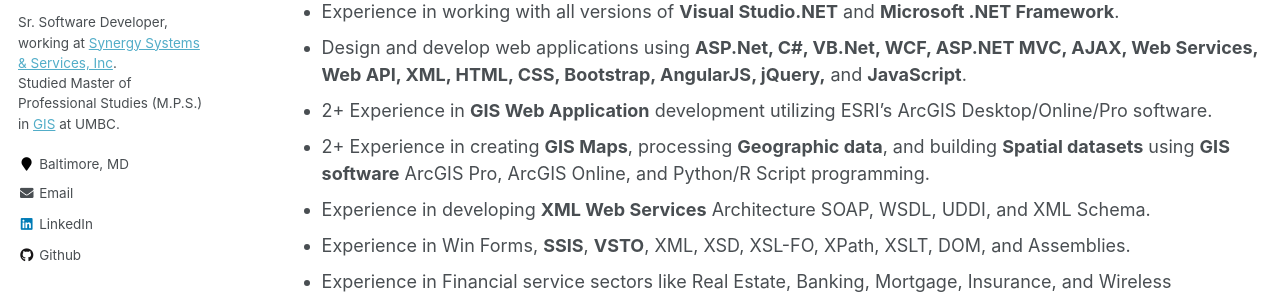
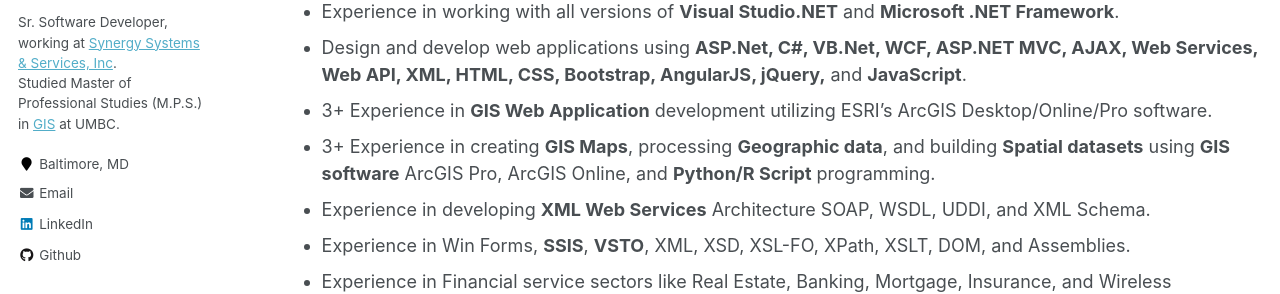
Before and after one commit to mandavaram/mandavaram.github.io, a Jekyll site: the page built from _pages/Resume.md, in a window 1280 px wide and 900 px high. Shown: the part 390-684 px from the top of the window. Built offline with Jekyll 4.4.1, drawn with Linux system fonts in a browser that asks for light colours.

Commit message:
Update Resume.md

```diff
--- a/_pages/Resume.md
+++ b/_pages/Resume.md
@@ -21,8 +21,8 @@
 - 20+ Years of software life cycle experience in developing Internet, Intranet, Client/Server, and Object-oriented applications using **Microsoft Technologies** on the Microsoft Windows platform.
 - Experience in working with all versions of **Visual Studio.NET** and **Microsoft .NET Framework**.
 - Design and develop web applications using **ASP.Net, C#, VB.Net, WCF, ASP.NET MVC, AJAX, Web Services, Web API, XML, HTML, CSS, Bootstrap, AngularJS, jQuery,** and **JavaScript**.
-- 2+ Experience in **GIS Web Application** development utilizing ESRI's ArcGIS Desktop/Online/Pro software.
-- 2+ Experience in creating **GIS Maps**, processing **Geographic data**, and building **Spatial datasets** using **GIS software** ArcGIS Pro, ArcGIS Online, and Python/R Script programming.
+- 3+ Experience in **GIS Web Application** development utilizing ESRI's ArcGIS Desktop/Online/Pro software.
+- 3+ Experience in creating **GIS Maps**, processing **Geographic data**, and building **Spatial datasets** using **GIS software** ArcGIS Pro, ArcGIS Online, and **Python/R Script** programming.
 - Experience in developing **XML Web Services** Architecture SOAP, WSDL, UDDI, and XML Schema.
 - Experience in Win Forms, **SSIS**, **VSTO**, XML, XSD, XSL-FO, XPath, XSLT, DOM, and Assemblies.
 - Experience in Financial service sectors like Real Estate, Banking, Mortgage, Insurance, and Wireless Technology.
```
